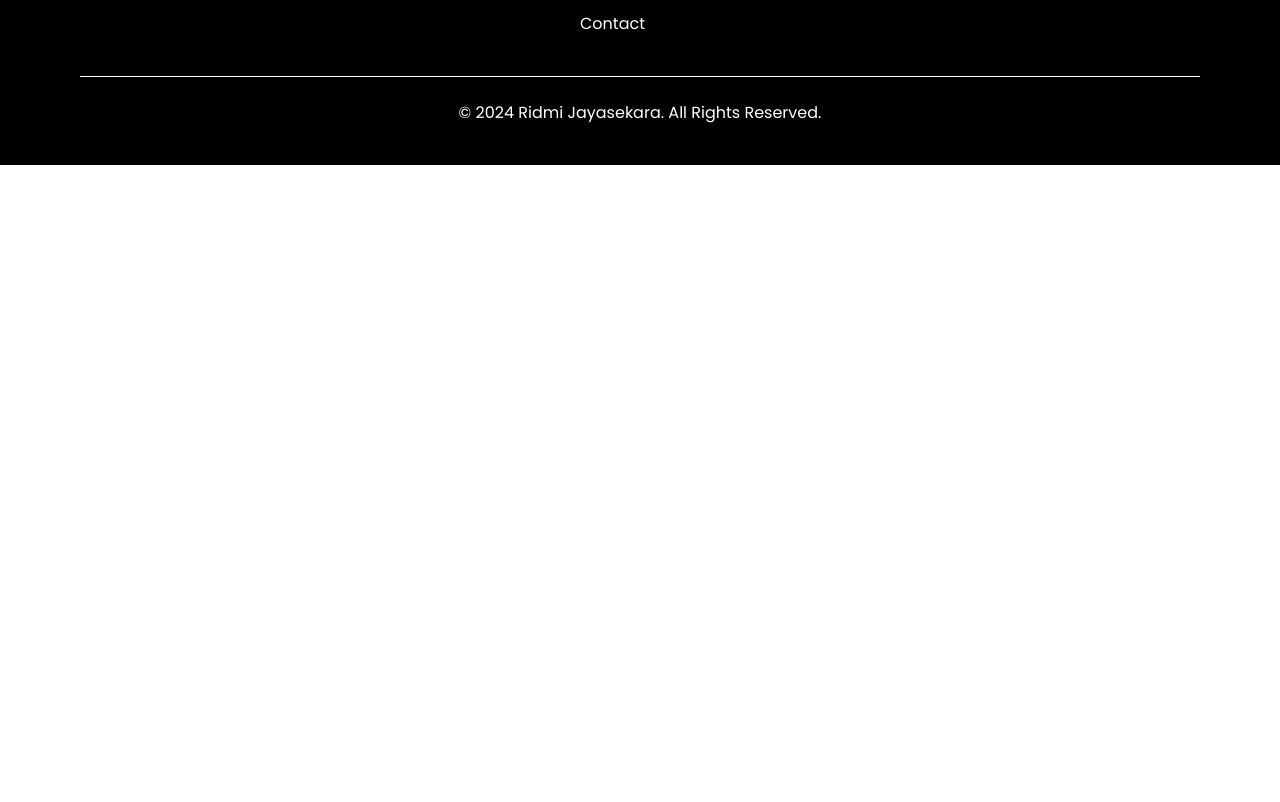
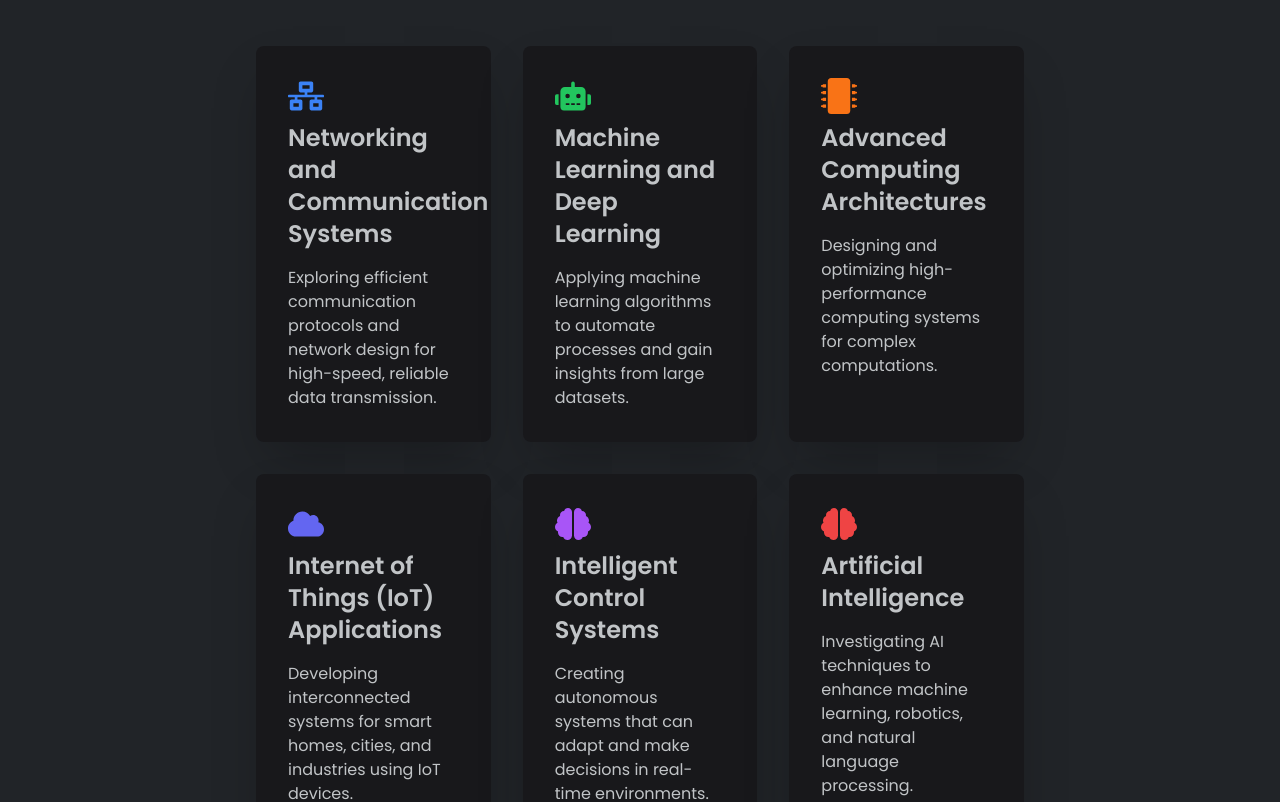
Before and after one commit to YahampathChandika/Ridmi_Portfolio, a React (Vite) app: page / in a window 1280 px wide. Shown: the part 7880-8682 px from the top of the page. Before the commit the page ends 8045 px from the top, so only its background shows below. Built offline with nearby package versions, Linux system fonts and the light colour scheme.

Commit message:
feat: add Research Interests component with detailed focus areas

```diff
--- a/src/App.jsx
+++ b/src/App.jsx
@@ -3,6 +3,7 @@ import Footer from "./components/Footer";
 import Hero from "./components/Hero";
 import Navbar from "./components/Navbar";
 import Projects from "./components/Projects";
+import ResearchInterests from "./components/Research";
 import Skills from "./components/Skills";
 import Work from "./components/Work";
 
@@ -16,6 +17,7 @@ export default function App() {
         <Skills />
         <Projects />
         <Work />
+        <ResearchInterests />
       </div>
       <Footer />
     </div>
--- /dev/null
+++ b/src/components/Research.jsx
@@ -0,0 +1,83 @@
+import React from "react";
+import {
+  FaWifi,
+  FaRobot,
+  FaServer,
+  FaCloud,
+  FaBrain,
+  FaMicrochip,
+  FaNetworkWired,
+} from "react-icons/fa";
+
+// Define the data array
+const researchData = [
+  {
+    title: "Networking and Communication Systems",
+    icon: <FaNetworkWired className="text-4xl mb-2 text-blue-500" />,
+    description:
+      "Exploring efficient communication protocols and network design for high-speed, reliable data transmission.",
+  },
+  {
+    title: "Machine Learning and Deep Learning",
+    icon: <FaRobot className="text-4xl mb-2 text-green-500" />,
+    description:
+      "Applying machine learning algorithms to automate processes and gain insights from large datasets.",
+  },
+  {
+    title: "Advanced Computing Architectures",
+    icon: <FaMicrochip className="text-4xl mb-2 text-orange-500" />,
+    description:
+      "Designing and optimizing high-performance computing systems for complex computations.",
+  },
+  {
+    title: "Internet of Things (IoT) Applications",
+    icon: <FaCloud className="text-4xl mb-2 text-indigo-500" />,
+    description:
+      "Developing interconnected systems for smart homes, cities, and industries using IoT devices.",
+  },
+  {
+    title: "Intelligent Control Systems",
+    icon: <FaBrain className="text-4xl mb-2 text-purple-500" />,
+    description:
+      "Creating autonomous systems that can adapt and make decisions in real-time environments.",
+  },
+  {
+    title: "Artificial Intelligence",
+    icon: <FaBrain className="text-4xl mb-2 text-red-500" />,
+    description:
+      "Investigating AI techniques to enhance machine learning, robotics, and natural language processing.",
+  },
+];
+
+function ResearchInterests() {
+  return (
+    <div className="pb-16 px-4 sm:px-8 bg-gray-100 flex flex-col items-center">
+      <hr className="border border-black/40 border-gray-400 w-full mx-auto mb-12" />
+      <div className="text-center sm:text-left mb-12 w-full max-w-screen-lg">
+        <p className="text-2xl text-pnk mt-2 leading-loose"> Areas of Focus</p>
+        <h2 className="text-4xl sm:text-6xl font-bold text-wht">
+          Research Interests
+        </h2>
+      </div>
+
+      <div className="w-full grid grid-cols-1 sm:grid-cols-2 md:grid-cols-3 gap-8 justify-center">
+        {researchData.map((research, index) => (
+          <div
+            key={index}
+            className="bg-zinc-900 hover:bg-pnk p-5 md:p-8 rounded-lg shadow-2xl text-wht/80 transition-all duration-300 group cursor-pointer"
+          >
+            {research.icon}
+            <h3 className="text-xl sm:text-2xl font-semibold mb-4 group-hover:text-white transition-all duration-300">
+              {research.title}
+            </h3>
+            <p className="text-gray-600 group-hover:text-white transition-all duration-300">
+              {research.description}
+            </p>
+          </div>
+        ))}
+      </div>
+    </div>
+  );
+}
+
+export default ResearchInterests;
```
